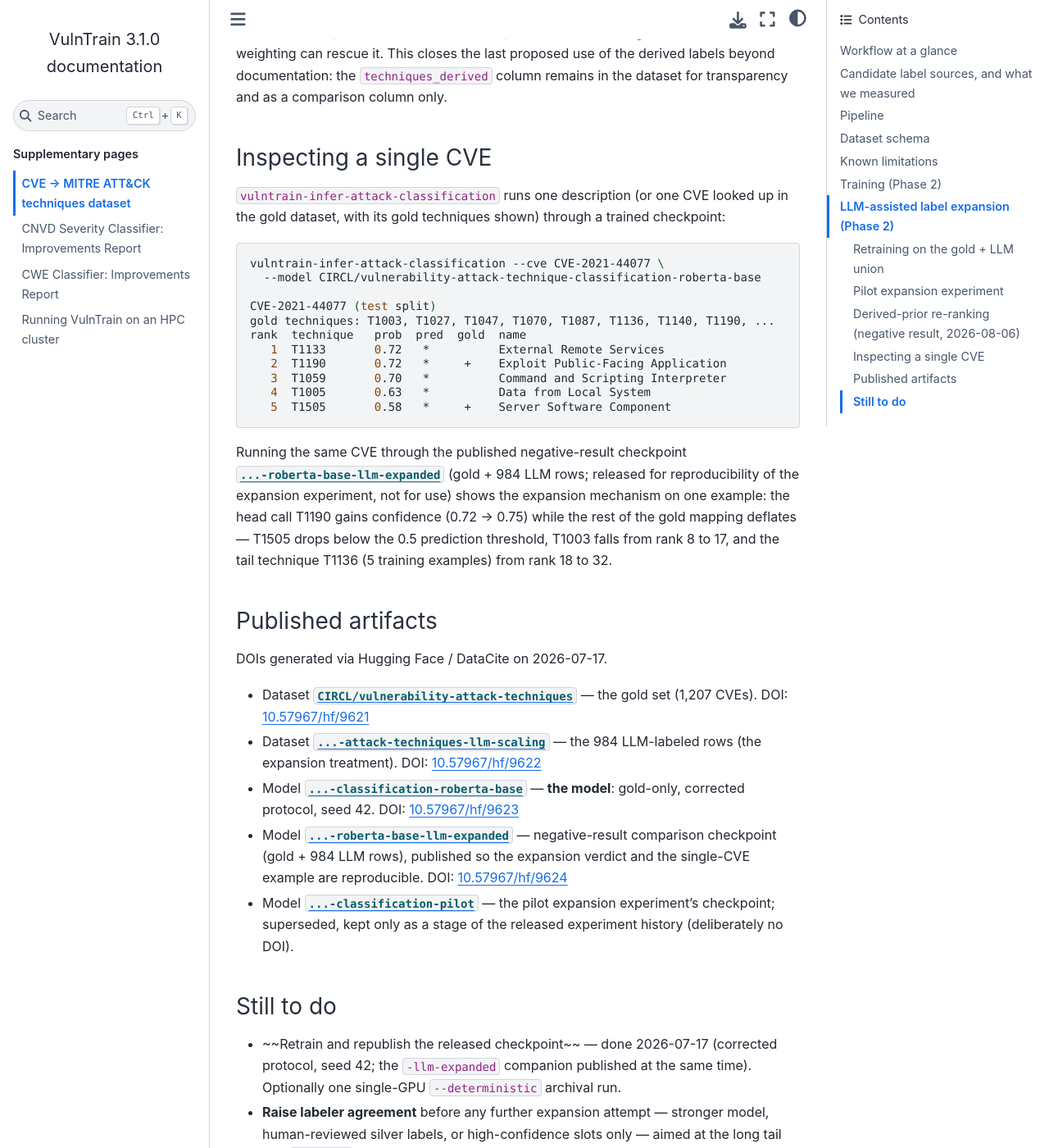
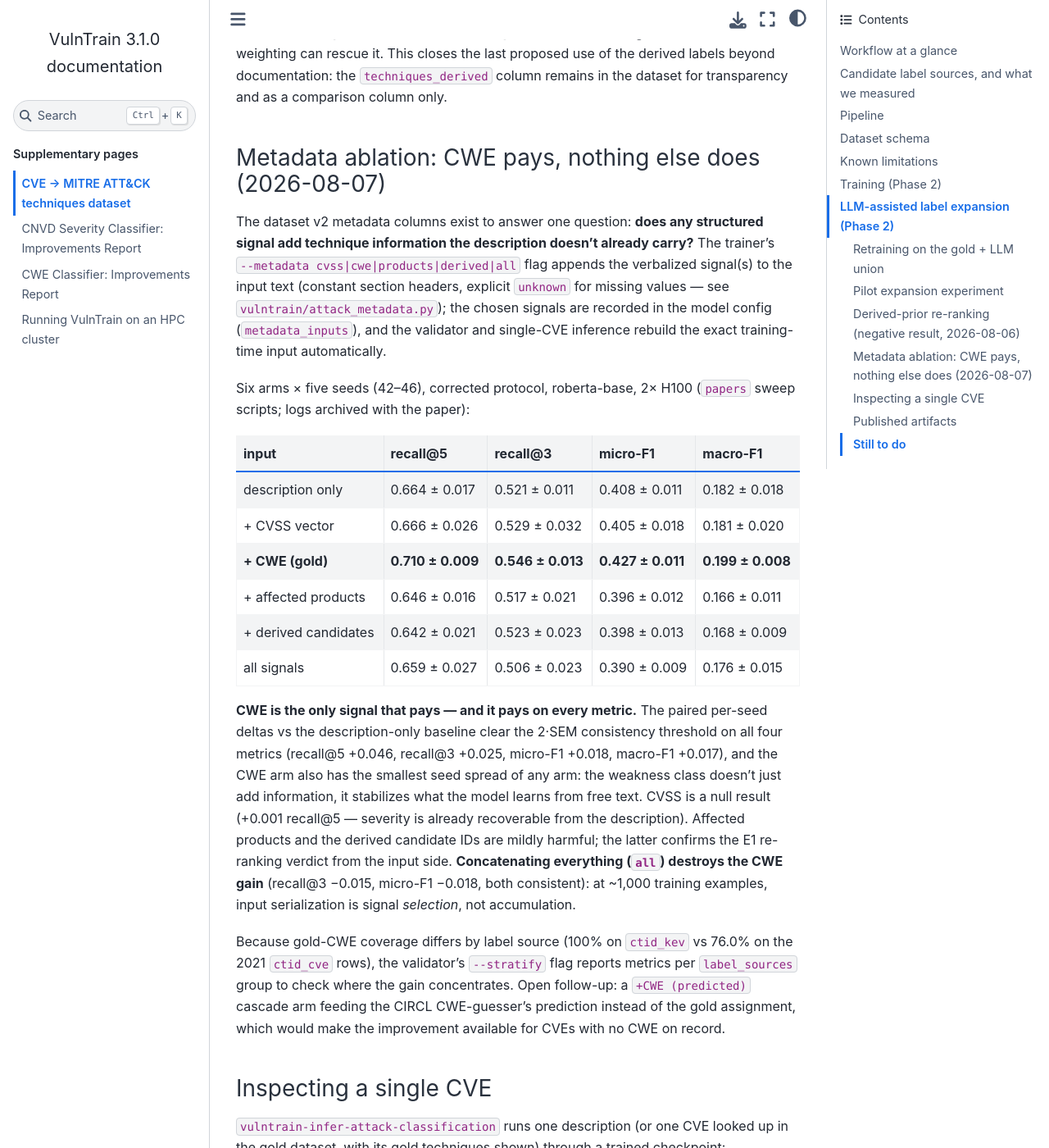
Before and after one commit to vulnerability-lookup/VulnTrain, a Sphinx documentation site: the page built from docs/attack-techniques-dataset.md, in a window 1280 px wide and 1400 px high, scrolled down 18236 px. Shown: the whole window at 82% size. Built offline with Sphinx 7.4.7 and the Sphinx Book theme 1.1.4, drawn with Linux system fonts in a browser that asks for light colours.

Commit message:
chg: [doc] E3 metadata-ablation results: CWE pays, nothing else does
Six arms x five seeds on 2x H100: gold CWE lifts every metric
(recall@5 0.664 -> 0.710) with the lowest seed variance of any arm;
CVSS is null, products/derived mildly harmful, and the combined arm
destroys the CWE gain — signal selection, not accumulation.

```diff
--- a/docs/attack-techniques-dataset.md
+++ b/docs/attack-techniques-dataset.md
@@ -709,6 +709,49 @@ last proposed use of the derived labels beyond documentation: the
 `techniques_derived` column remains in the dataset for transparency and
 as a comparison column only.
 
+### Metadata ablation: CWE pays, nothing else does (2026-08-07)
+
+The dataset v2 metadata columns exist to answer one question: **does any
+structured signal add technique information the description doesn't
+already carry?** The trainer's `--metadata cvss|cwe|products|derived|all`
+flag appends the verbalized signal(s) to the input text (constant section
+headers, explicit `unknown` for missing values — see
+`vulntrain/attack_metadata.py`); the chosen signals are recorded in the
+model config (`metadata_inputs`), and the validator and single-CVE
+inference rebuild the exact training-time input automatically.
+
+Six arms × five seeds (42–46), corrected protocol, roberta-base,
+2× H100 (`papers` sweep scripts; logs archived with the paper):
+
+| input | recall@5 | recall@3 | micro-F1 | macro-F1 |
+|---|---|---|---|---|
+| description only | 0.664 ± 0.017 | 0.521 ± 0.011 | 0.408 ± 0.011 | 0.182 ± 0.018 |
+| + CVSS vector | 0.666 ± 0.026 | 0.529 ± 0.032 | 0.405 ± 0.018 | 0.181 ± 0.020 |
+| **+ CWE (gold)** | **0.710 ± 0.009** | **0.546 ± 0.013** | **0.427 ± 0.011** | **0.199 ± 0.008** |
+| + affected products | 0.646 ± 0.016 | 0.517 ± 0.021 | 0.396 ± 0.012 | 0.166 ± 0.011 |
+| + derived candidates | 0.642 ± 0.021 | 0.523 ± 0.023 | 0.398 ± 0.013 | 0.168 ± 0.009 |
+| all signals | 0.659 ± 0.027 | 0.506 ± 0.023 | 0.390 ± 0.009 | 0.176 ± 0.015 |
+
+**CWE is the only signal that pays — and it pays on every metric.** The
+paired per-seed deltas vs the description-only baseline clear the 2·SEM
+consistency threshold on all four metrics (recall@5 +0.046, recall@3
++0.025, micro-F1 +0.018, macro-F1 +0.017), and the CWE arm also has the
+smallest seed spread of any arm: the weakness class doesn't just add
+information, it stabilizes what the model learns from free text. CVSS is
+a null result (+0.001 recall@5 — severity is already recoverable from the
+description). Affected products and the derived candidate IDs are mildly
+harmful; the latter confirms the E1 re-ranking verdict from the input
+side. **Concatenating everything (`all`) destroys the CWE gain**
+(recall@3 −0.015, micro-F1 −0.018, both consistent): at ~1,000 training
+examples, input serialization is signal *selection*, not accumulation.
+
+Because gold-CWE coverage differs by label source (100% on `ctid_kev` vs
+76.0% on the 2021 `ctid_cve` rows), the validator's `--stratify` flag
+reports metrics per `label_sources` group to check where the gain
+concentrates. Open follow-up: a `+CWE (predicted)` cascade arm feeding
+the CIRCL CWE-guesser's prediction instead of the gold assignment, which
+would make the improvement available for CVEs with no CWE on record.
+
 ### Inspecting a single CVE
 
 `vulntrain-infer-attack-classification` runs one description (or one CVE
```
